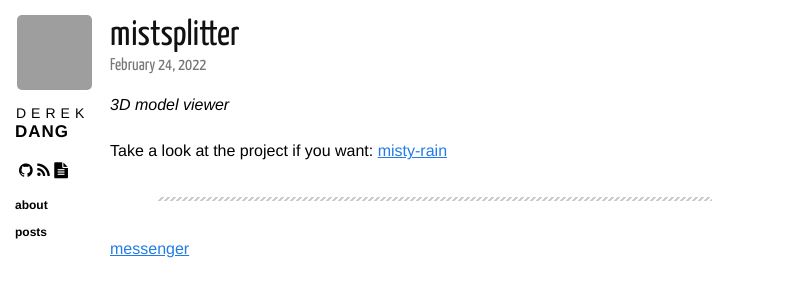
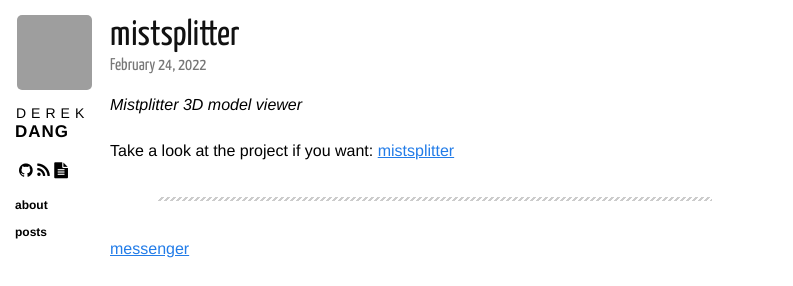
Before and after one commit to dqdang/dqdang.github.io, a Jekyll site: the page built from _posts/2022-02-24-mistsplitter.markdown, in a window 1280 px wide. Shown: the top 286 px of the page, without its empty margins (0-793 px from the left). Built offline with Jekyll 4.4.1, drawn with Linux system fonts in a browser that asks for light colours; nearby versions of some CDN libraries; grey boxes are pictures that could not be loaded.

Commit message:
Modify links to align with sword

```diff
--- a/_posts/2022-02-24-mistsplitter.markdown
+++ b/_posts/2022-02-24-mistsplitter.markdown
@@ -4,7 +4,7 @@ title: mistsplitter
 category: posts
 ---
 
-*3D model viewer*
+*Mistplitter 3D model viewer*
 
 <script type="module" src="https://unpkg.com/@google/model-viewer/dist/model-viewer.min.js"></script>
 
@@ -12,7 +12,7 @@ category: posts
 
 
 Take a look at the project if you want:
-[misty-rain][misty-rain]
+[mistsplitter][mistsplitter]
 
 ---
 
@@ -31,4 +31,4 @@ Take a look at the project if you want:
 [reddit]: https://www.reddit.com/user/outsidefarmland
 [PGP]: https://raw.githubusercontent.com/dqdang/dqdang.github.io/master/derek-dang.asc
 [coffee]: https://www.buymeacoffee.com/dqdang
-[misty-rain]: https://github.com/dqdang/misty-rain
+[mistsplitter]: https://github.com/dqdang/misty-rain
```
